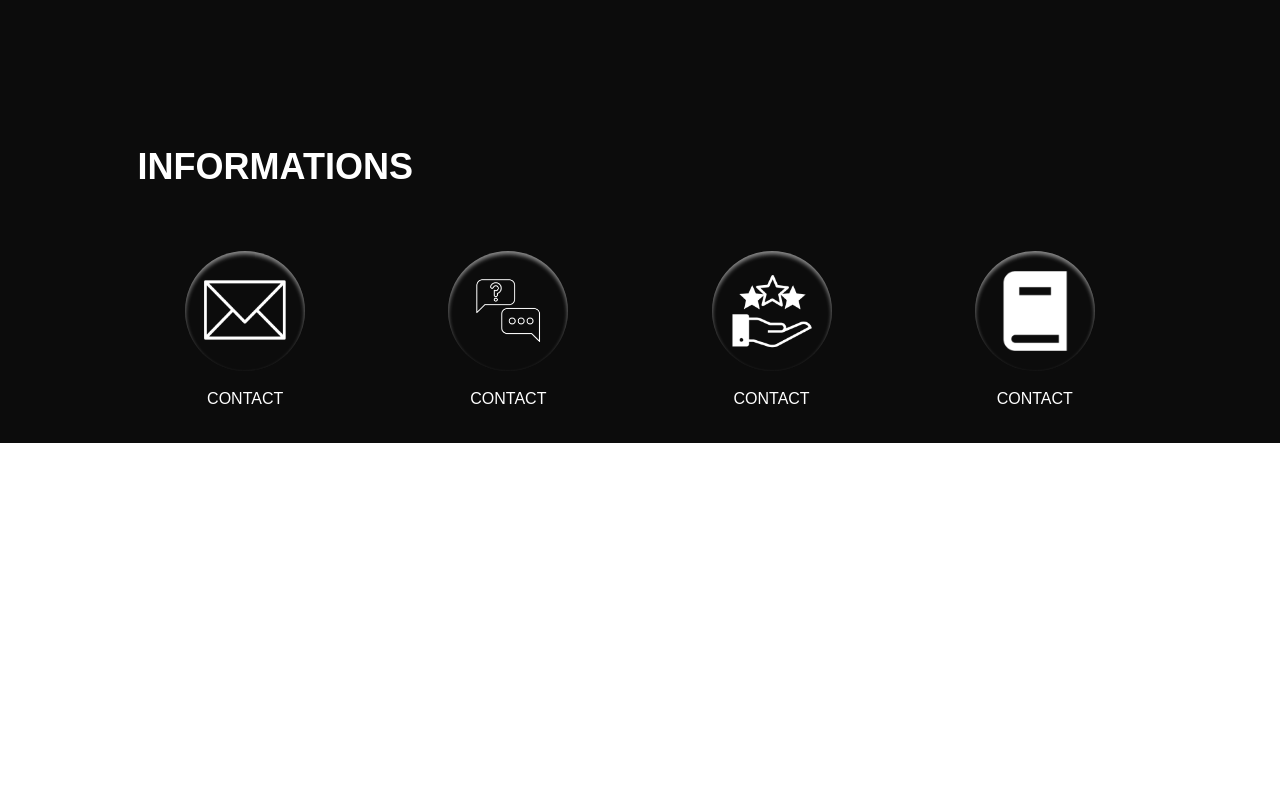
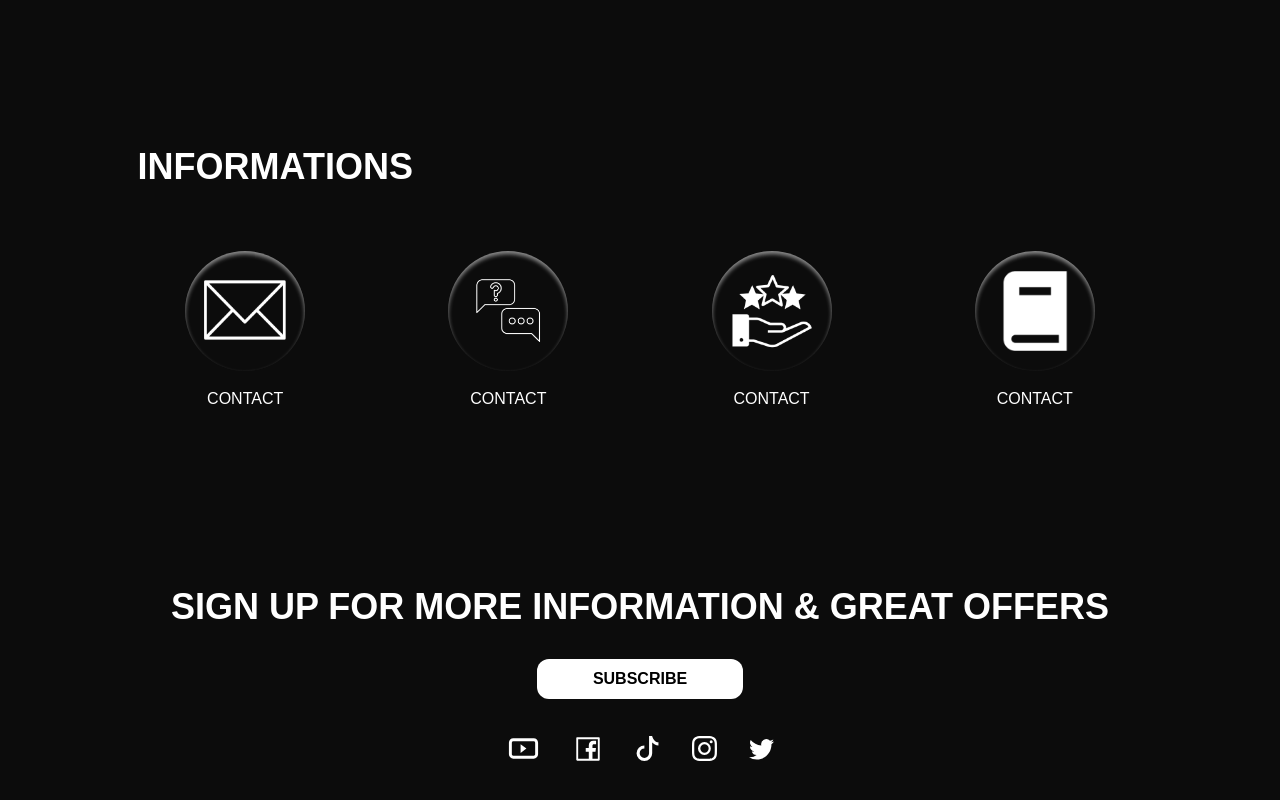
Before and after one commit to ArturPawelski/Guitar-Lab, a React (Create React App) app: page / in a window 1280 px wide. Shown: the part 4506-5306 px from the top of the page. Before the commit the page ends 4949 px from the top, so only its background shows below. Built offline with nearby package versions, Linux system fonts and the light colour scheme.

Commit message:
creating SignUp component

```diff
--- a/src/App.tsx
+++ b/src/App.tsx
@@ -5,6 +5,7 @@ import New from './components/New';
 import Personalize from './components/Personalize';
 import Products from './components/Products';
 import Informations from './components/Informations';
+import SignUp from './components/SignUp';
 
 function App() {
   const newRef = useRef<HTMLDivElement>(null);
@@ -21,6 +22,7 @@ function App() {
       <Products />
       <Personalize />
       <Informations />
+      <SignUp />
     </div>
   );
 }
--- a/src/components/New.tsx
+++ b/src/components/New.tsx
@@ -7,7 +7,8 @@ const New = (props: {}, ref: ForwardedRef<HTMLDivElement>) => {
   const [blueGuitar, setBlueGuiatr] = useState<boolean>(true);
   const [GreenGuitar, setGreenGuiatr] = useState<boolean>(false);
   const [VioletGuitar, setVioletGuiatr] = useState<boolean>(false);
-
+  // usecallback
+  //change toggle on class
   const chooseBlueGuitar = (): void => {
     setBlueGuiatr(true);
     setGreenGuiatr(false);
@@ -29,7 +30,7 @@ const New = (props: {}, ref: ForwardedRef<HTMLDivElement>) => {
   return (
     <div ref={ref} className='pb-4'>
       {blueGuitar && (
-        <main className='  bg-gradient-to-b   from-[#094349] from-5% to-[#0C0C0C]] to-80% text-white font-quicksand w-full px-3 border-t-[1px] pb-16'>
+        <main className='bg-gradient-to-b  from-[#094349] from-5% to-[#0C0C0C]] to-80% text-white font-quicksand w-full px-3 border-t-[1px] pb-16'>
           <h1 className='uppercase font-bold text-4xl text-center mt-24'>the newest model</h1>
           <p className='font-[300] text-center mt-8 max-w-[750px] mx-auto'>
             Our newest guitar model offers a stylish design and exceptional sound quality. Perfect for players of all levels, it's a versatile and reliable instrument that will elevate your playing
--- a/src/components/SignUp.tsx
+++ b/src/components/SignUp.tsx
@@ -1,7 +1,24 @@
 import React from 'react';
+import { CgYoutube } from 'react-icons/cg';
+import { AiOutlineFacebook } from 'react-icons/ai';
+import { BsTiktok } from 'react-icons/bs';
+import { BsInstagram } from 'react-icons/bs';
+import { BsTwitter } from 'react-icons/bs';
 
 const SignUp = () => {
-  return <div>SignUp</div>;
+  return (
+    <div className='text-white font-quicksand px-4 bg-[#0C0C0C] py-36'>
+      <h1 className='text-center text-4xl font-bold'>SIGN UP FOR MORE INFORMATION & GREAT OFFERS</h1>
+      <button className='bg-white py-2 px-14 block mx-auto text-black font-bold rounded-xl mt-8'>SUBSCRIBE</button>
+      <div className='flex justify-center items-center mt-8 gap-8'>
+        <CgYoutube size={35} />
+        <AiOutlineFacebook size={30} />
+        <BsTiktok size={25} />
+        <BsInstagram size={25} />
+        <BsTwitter size={25} />
+      </div>
+    </div>
+  );
 };
 
 export default SignUp;
```
